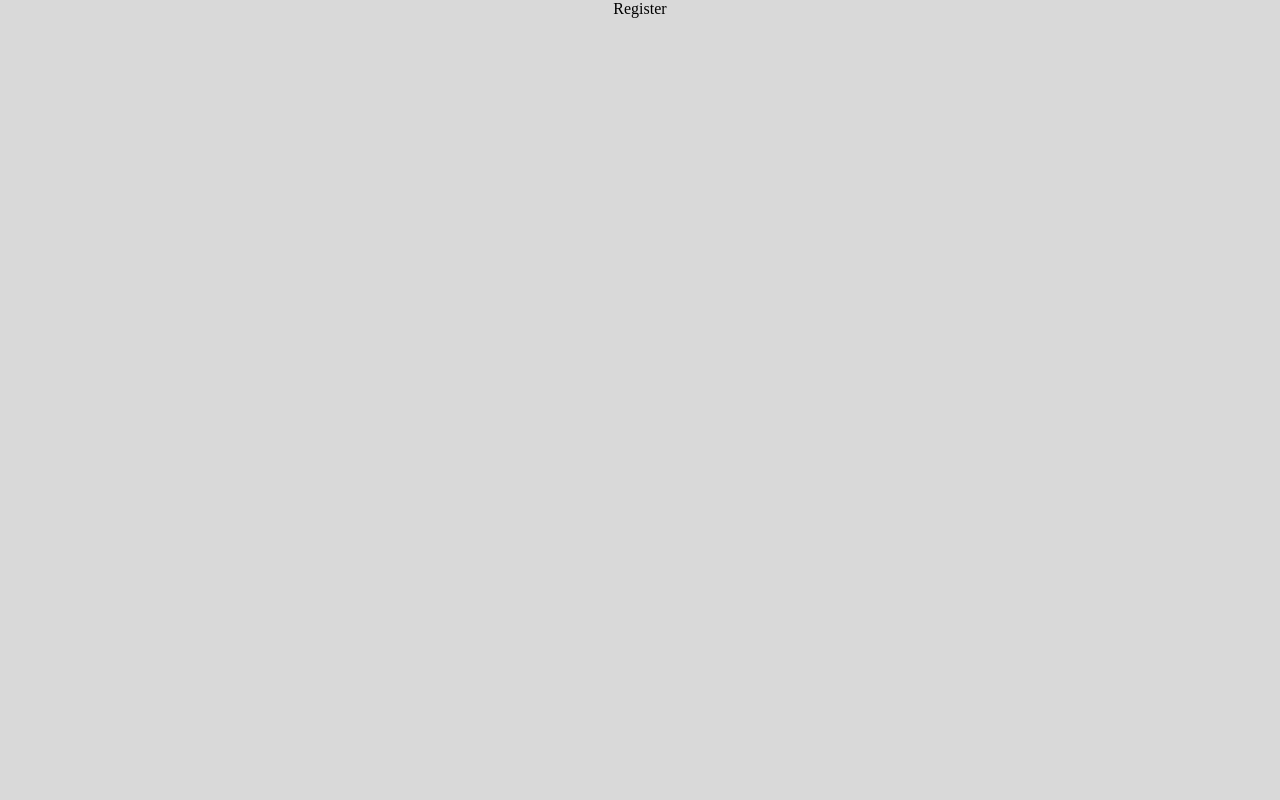
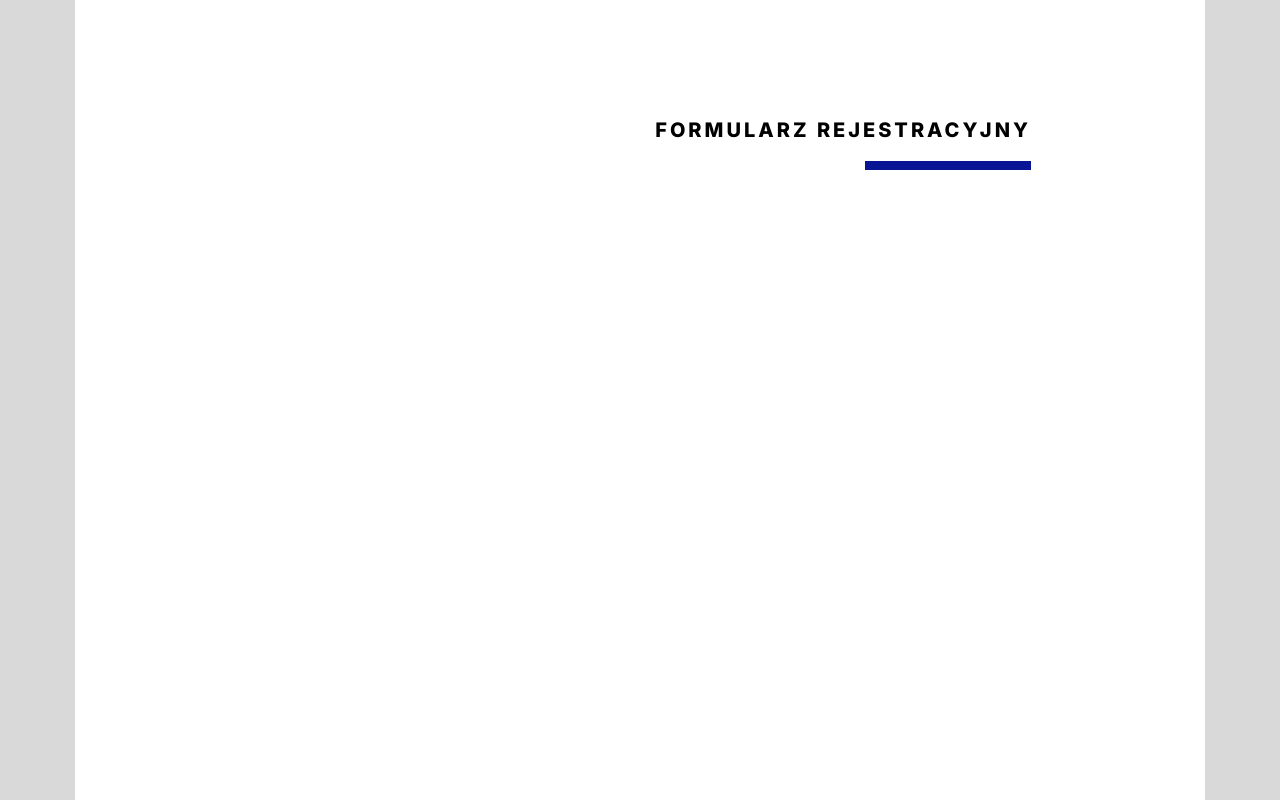
Before and after one commit to patrycja-dev41171/ZadRekrutacja, a React (Create React App) app: page /register in a window 1280 px wide. Built offline with nearby package versions, Linux system fonts and the light colour scheme.

Commit message:
Implementation of the header structure and styles for the register view.

```diff
--- a/src/components/common/Container/Container.scss
+++ b/src/components/common/Container/Container.scss
@@ -2,7 +2,7 @@
 
 .container {
   max-width: 1130px;
-  width: 100%;
+  margin: 0 auto;
   height: auto;
   min-height: 100vh;
   background-color: $color-white;
--- /dev/null
+++ b/src/components/views/Register/Register.scss
@@ -0,0 +1,25 @@
+@import "../../../styles/main";
+
+.register__header {
+  display: flex;
+  justify-content: space-between;
+  flex-wrap: wrap;
+  width: 100%;
+  padding: 101px 174px 56px;
+  &__h1 {
+    width: 100%;
+    text-transform: uppercase;
+    font-family: $Inter;
+    font-weight: 800;
+    font-size: 20px;
+    letter-spacing: 0.15em;
+    line-height: 165%;
+    text-align: right;
+  }
+  &__rectangle {
+    background-color: $color-blue;
+    width: 166px;
+    height: 9.3px;
+    margin: 0 0 0 auto;
+  }
+}
--- a/src/components/views/Register/Register.tsx
+++ b/src/components/views/Register/Register.tsx
@@ -1,5 +1,14 @@
 import React from "react";
+import { Container } from "../../common/Container/Container";
+import './Register.scss';
 
 export const Register = () => {
-  return <>Register</>;
+  return (
+    <Container>
+      <header className="register__header">
+          <h1 className="register__header__h1">formularz rejestracyjny</h1>
+          <div className="register__header__rectangle"></div>
+      </header>
+    </Container>
+  );
 };
--- a/src/index.scss
+++ b/src/index.scss
@@ -2,7 +2,7 @@
 
 html,
 body,
-.root {
+#root {
   width: 100%;
   height: 100%;
   margin: 0;
```
Also changed, not shown: src/components/views/Home/Home.tsx (+7 -5 lines).
